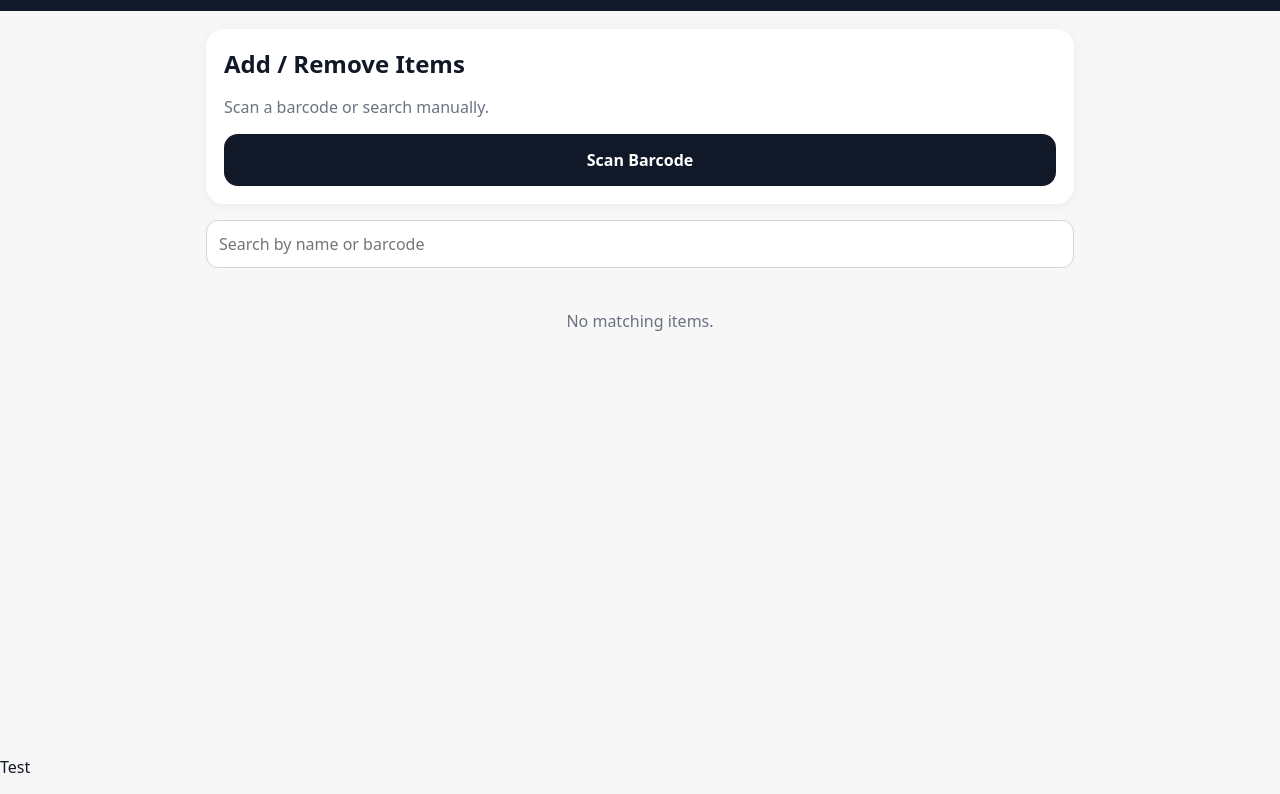
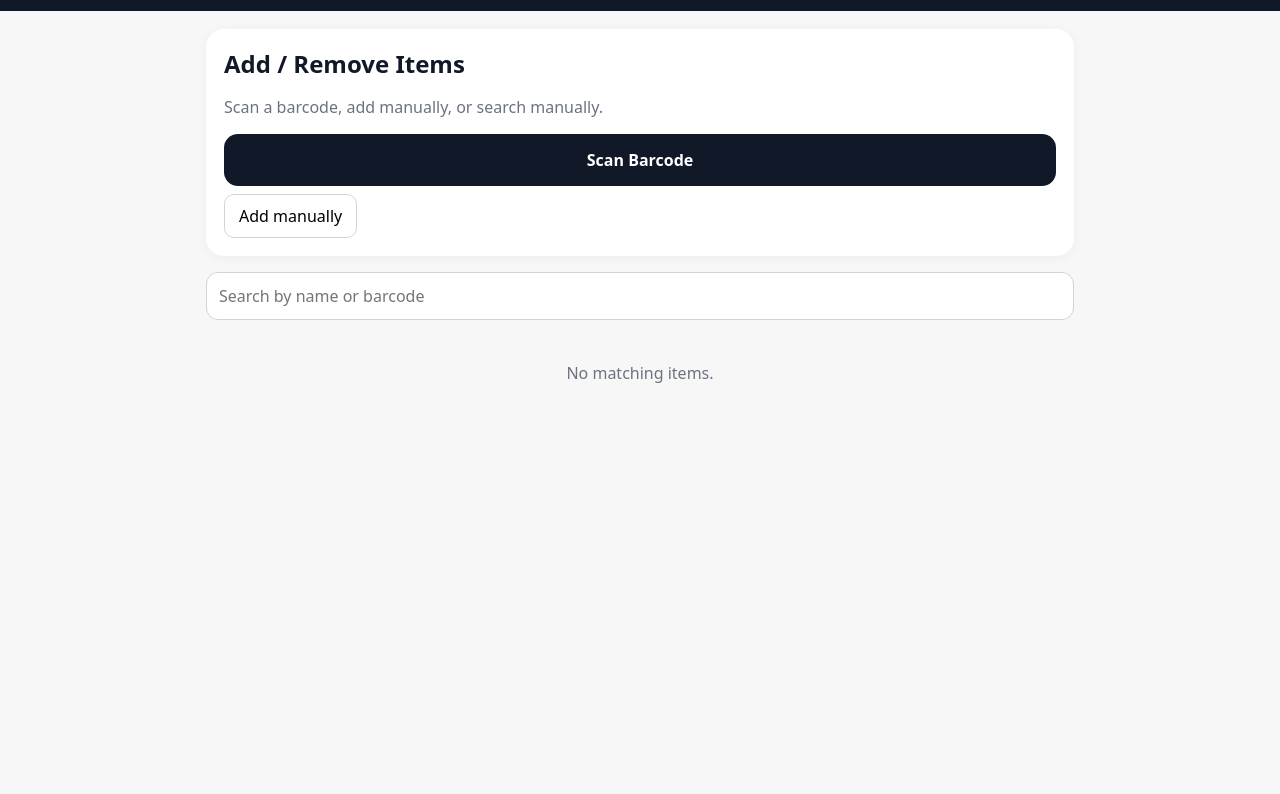
Before and after one commit to drakenxv/HomeStorage, a website built with Vite: page index.html in a window 1280 px wide. Both pictures are taken after a click on the button "Add / Remove Items". Shown: the part 60-854 px from the top of the page. After the commit the page ends 800 px from the top, so only its background shows below. Built offline with nearby package versions, Linux system fonts and the light colour scheme.

Commit message:
Remove test paragraph from index.html and update renderAddRemovePage to include 'Add manually' button

```diff
--- a/index.html
+++ b/index.html
@@ -9,6 +9,5 @@
   <body>
     <div id="app"></div>
     <script type="module" src="/src/main.ts"></script>
-    <p>Test</p>
   </body>
 </html>
--- a/src/main.ts
+++ b/src/main.ts
@@ -91,12 +91,13 @@ function stockRow(s: Stock) {
 
 function renderAddRemovePage() {
   layout(`
-    <section class="hero"><h2>Add / Remove Items</h2><p class="muted">Scan a barcode or search manually.</p>
-      <div class="row"><button class="primary" id="scan">Scan Barcode</button></div>
+    <section class="hero"><h2>Add / Remove Items</h2><p class="muted">Scan a barcode, add manually, or search manually.</p>
+      <div class="row"><button class="primary" id="scan">Scan Barcode</button><button class="secondary" id="addManual">Add manually</button></div>
     </section>
     <div class="search"><input id="manualSearch" placeholder="Search by name or barcode"></div>
     <div class="list" id="searchResults"></div>`);
   document.querySelector("#scan")?.addEventListener("click", openScanner);
+  document.querySelector("#addManual")?.addEventListener("click", () => newItemForm());
   const input = document.querySelector<HTMLInputElement>("#manualSearch")!;
   const update = () => {
     const q = input.value.toLowerCase();
```
